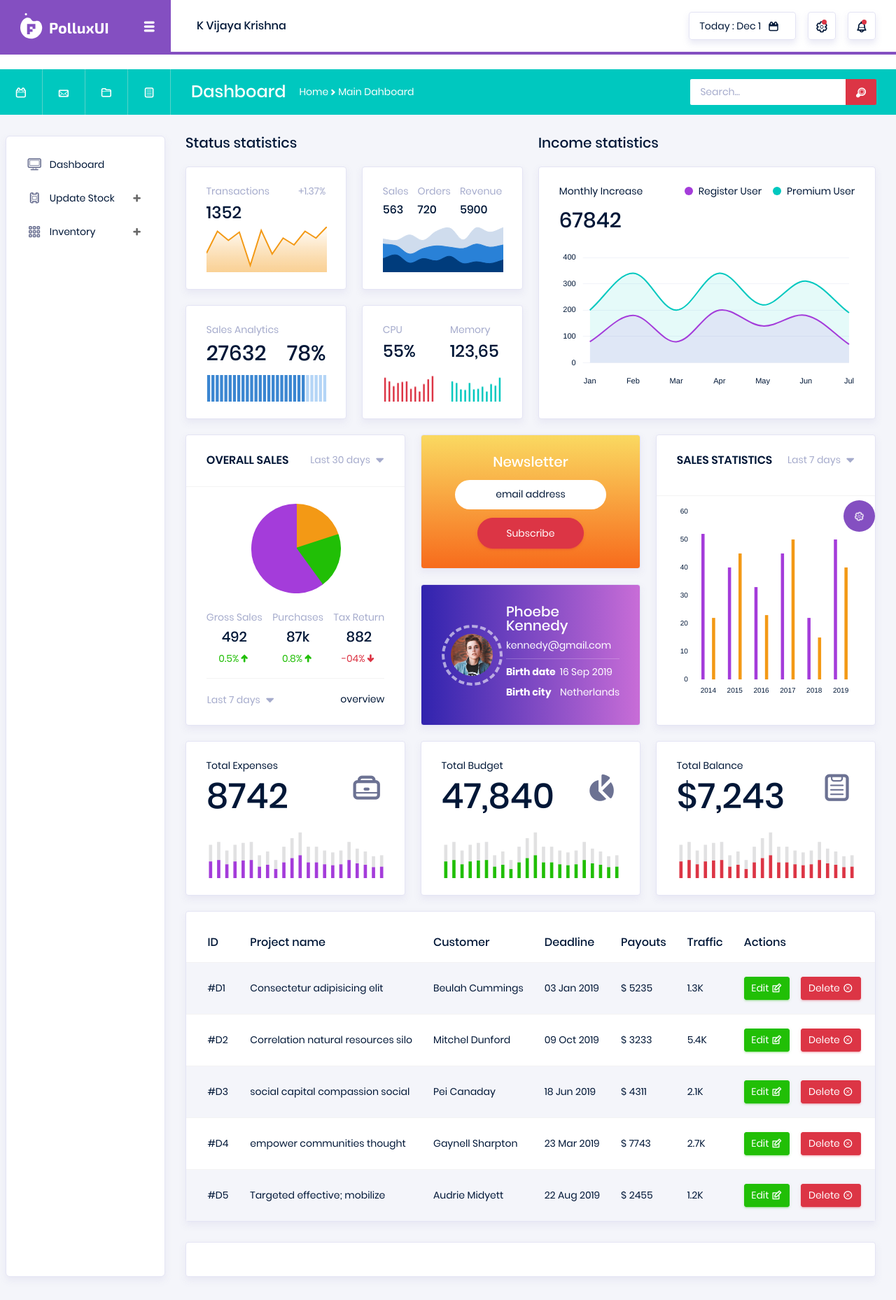
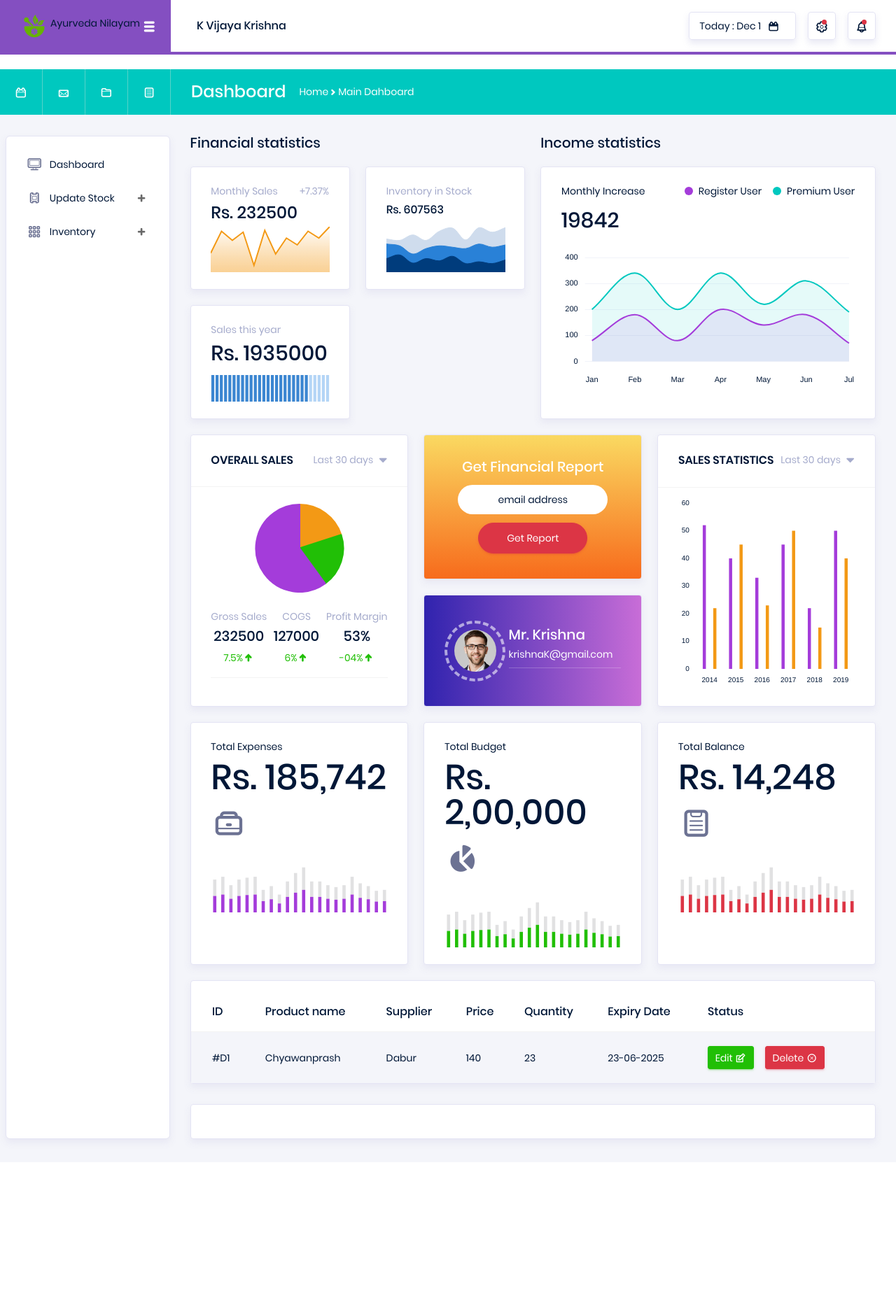
Before and after one commit to MahiS12/Inventory-Management, a Flask app: page / in a window 1280 px wide. Shown: the whole page at 70% size. After the commit the page ends 1640 px from the top, so only its background shows below. Run offline with Flask 3, Linux system fonts and the light colour scheme; style sheets or scripts are compiled from the project's sources; some libraries are stand-ins or nearby versions.

Commit message:
Frontend changes

```diff
--- a/static/scss/vertical-layout-light/_navbar.scss
+++ b/static/scss/vertical-layout-light/_navbar.scss
@@ -40,8 +40,8 @@
         }
 
         img {
-          width: calc(#{$sidebar-width-lg} - 110px );
-          max-width: 100%;
+          // width: calc(#{$sidebar-width-lg} - 110px );
+          width: 40px;
           height: 40px;
           margin: auto;
           vertical-align: middle;
--- a/templates/index.html
+++ b/templates/index.html
@@ -15,7 +15,7 @@
   <!-- inject:css -->
   <link rel="stylesheet" href="/static/css/vertical-layout-light/style.css">
   <!-- endinject -->
-  <link rel="shortcut icon" href="/static/images/favicon.png" />
+  <link rel="shortcut icon" href="/static/images/logo.png" />
 </head>
 <body>
   <div class="row" id="proBanner">
@@ -32,8 +32,10 @@
     <nav class="navbar col-lg-12 col-12 p-0 fixed-top d-flex flex-row">
       <div class="navbar-brand-wrapper d-flex justify-content-center">
         <div class="navbar-brand-inner-wrapper d-flex justify-content-between align-items-center w-100">
-          <a class="navbar-brand brand-logo" href="index.html"><img src="/static/images/logo.svg" alt="logo"/></a>
-          <a class="navbar-brand brand-logo-mini" href="index.html"><img src="/static/images/logo-mini.svg" alt="logo"/></a>
+          <img src="/static/images/logo.png" height="40px" width="40px">
+          <p>Ayurveda Nilayam</p>
+          <!-- <a class="navbar-brand brand-logo" href="index.html"><img src="/static/images/logo.png" height="40px", width="40px", alt="logo"/></a> -->
+          <!-- <a class="navbar-brand brand-logo-mini" href="index.html"><img src="/static/images/logo-mini.svg" alt="logo"/></a> -->
           <button class="navbar-toggler navbar-toggler align-self-center" type="button" data-toggle="minimize">
             <span class="typcn typcn-th-menu"></span>
           </button>
@@ -122,7 +124,7 @@
               <p class="mb-0 font-weight-normal float-left dropdown-header">Notifications</p>
               <a class="dropdown-item preview-item">
                 <div class="preview-thumbnail">
-                  <div class="preview-icon bg-success">
+                  <div class="preview-icon bg-danger">
                     <i class="typcn typcn-info mx-0"></i>
                   </div>
                 </div>
@@ -197,7 +199,7 @@
           </li>
         </ul>
         <ul class="navbar-nav navbar-nav-right">
-          <li class="nav-item nav-search d-none d-md-block mr-0">
+          <!-- <li class="nav-item nav-search d-none d-md-block mr-0">
             <div class="input-group">
               <input type="text" class="form-control" placeholder="Search..." aria-label="search" aria-describedby="search">
               <div class="input-group-prepend">
@@ -206,13 +208,13 @@
                 </span>
               </div>
             </div>
-          </li>
+          </li> -->
         </ul>
       </div>
     </nav>
     <div class="container-fluid page-body-wrapper">
       <!-- partial:partials/_settings-panel.html -->
-      <div class="theme-setting-wrapper">
+      <!-- <div class="theme-setting-wrapper">
         <div id="settings-trigger"><i class="typcn typcn-cog-outline"></i></div>
         <div id="theme-settings" class="settings-panel">
           <i class="settings-close typcn typcn-times"></i>
@@ -229,7 +231,7 @@
             <div class="tiles default"></div>
           </div>
         </div>
-      </div>
+      </div> -->
       <div id="right-sidebar" class="settings-panel">
         <i class="settings-close typcn typcn-times"></i>
         <ul class="nav nav-tabs" id="setting-panel" role="tablist">
@@ -495,16 +497,16 @@
 
           <div class="row">
             <div class="col-xl-6 grid-margin stretch-card flex-column">
-                <h5 class="mb-2 text-titlecase mb-4">Status statistics</h5>
+                <h5 class="mb-2 text-titlecase mb-4">Financial statistics</h5>
               <div class="row">
                 <div class="col-md-6 grid-margin stretch-card">
                   <div class="card">
                     <div class="card-body d-flex flex-column justify-content-between">
                       <div class="d-flex justify-content-between align-items-center mb-2">
-                        <p class="mb-0 text-muted">Transactions</p>
-                        <p class="mb-0 text-muted">+1.37%</p>
+                        <p class="mb-0 text-muted">Monthly Sales</p>
+                        <p class="mb-0 text-muted">+7.37%</p>
                       </div>
-                      <h4>1352</h4>
+                      <h4>Rs. 232500</h4>
                       <canvas id="transactions-chart" class="mt-auto" height="65"></canvas>
                     </div>
                   </div>
@@ -514,17 +516,17 @@
                     <div class="card-body d-flex flex-column justify-content-between">
                       <div class="d-flex justify-content-between align-items-center mb-2">
                         <div>
-                          <p class="mb-2 text-muted">Sales</p>
-                          <h6 class="mb-0">563</h6>
+                          <p class="mb-2 text-muted">Inventory in Stock</p>
+                          <h6 class="mb-0">Rs. 607563</h6>
                         </div>
-                        <div>
+                        <!-- <div>
                           <p class="mb-2 text-muted">Orders</p>
                           <h6 class="mb-0">720</h6>
-                        </div>
-                        <div>
+                        </div> -->
+                        <!-- <div>
                           <p class="mb-2 text-muted">Revenue</p>
                           <h6 class="mb-0">5900</h6>
-                        </div>
+                        </div> -->
                       </div>
                       <canvas id="sales-chart-a" class="mt-auto" height="65"></canvas>
                     </div>
@@ -535,16 +537,17 @@
                 <div class="col-md-6 stretch-card grid-margin grid-margin-md-0">
                   <div class="card">
                     <div class="card-body d-flex flex-column justify-content-between">
-                      <p class="text-muted">Sales Analytics</p>
+                      <p class="text-muted">Sales this year</p>
                       <div class="d-flex justify-content-between align-items-center mb-2">
-                        <h3 class="mb-">27632</h3>
-                        <h3 class="mb-">78%</h3>
+                        <h3 class="mb-">Rs. 1935000</h3>
+                        <!-- <h3 class="mb-">2.5%</h3> -->
                       </div>
                       <canvas id="sales-chart-b" class="mt-auto" height="38"></canvas>
+                      <!-- <canvas id="transactions-chart" class="mt-auto" height="38"></canvas> -->
                     </div>
                   </div>
                 </div>
-                <div class="col-md-6 stretch-card">
+                <!-- <div class="col-md-6 stretch-card">
                   <div class="card">
                     <div class="card-body">
                       <div class="row h-100">
@@ -561,7 +564,7 @@
                       </div>
                     </div>
                   </div>
-                </div>
+                </div> -->
               </div>
             </div>
             <div class="col-xl-6 grid-margin stretch-card flex-column">
@@ -573,7 +576,7 @@
                       <div class="d-flex justify-content-between align-items-start flex-wrap">
                         <div>
                           <p class="mb-3">Monthly Increase</p>
-                          <h3>67842</h3>
+                          <h3>19842</h3>
                         </div>
                         <div id="income-chart-legend" class="d-flex flex-wrap mt-1 mt-md-0"></div>
                       </div>
@@ -597,11 +600,11 @@
                       </button>
                       <div class="dropdown-menu" aria-labelledby="dropdownMenuSizeButton3">
                         <h6 class="dropdown-header">Settings</h6>
-                        <a class="dropdown-item" href="javascript:;">Action</a>
-                        <a class="dropdown-item" href="javascript:;">Another action</a>
-                        <a class="dropdown-item" href="javascript:;">Something else here</a>
-                        <div class="dropdown-divider"></div>
-                        <a class="dropdown-item" href="javascript:;">Separated link</a>
+                        <a class="dropdown-item" href="javascript:;">Last 6 months</a>
+                        <a class="dropdown-item" href="javascript:;">This Year</a>
+                        <a class="dropdown-item" href="javascript:;">Overall</a>
+                        <!-- <div class="dropdown-divider"></div>
+                        <a class="dropdown-item" href="javascript:;">Separated link</a> -->
                       </div>
                     </div>
                   </div>
@@ -611,30 +614,30 @@
                   <div class="d-flex align-items-center justify-content-between border-bottom pb-3 mb-3 mt-4">
                     <div class="d-flex flex-column justify-content-center align-items-center">
                       <p class="text-muted">Gross Sales</p>
-                      <h5>492</h5>
+                      <h5>232500</h5>
                       <div class="d-flex align-items-baseline">
-                        <p class="text-success mb-0">0.5%</p>
+                        <p class="text-success mb-0">7.5%</p>
                         <i class="typcn typcn-arrow-up-thick text-success"></i>
                       </div>
                     </div>
                     <div class="d-flex flex-column justify-content-center align-items-center">
-                      <p class="text-muted">Purchases</p>
-                      <h5>87k</h5>
+                      <p class="text-muted">COGS</p>
+                      <h5>127000</h5>
                       <div class="d-flex align-items-baseline">
-                        <p class="text-success mb-0">0.8%</p>
+                        <p class="text-success mb-0">6%</p>
                         <i class="typcn typcn-arrow-up-thick text-success"></i>
                       </div>
                     </div>
                     <div class="d-flex flex-column justify-content-center align-items-center">
-                      <p class="text-muted">Tax Return</p>
-                      <h5>882</h5>
+                      <p class="text-muted">Profit Margin</p>
+                      <h5>53%</h5>
                       <div class="d-flex align-items-baseline">
-                        <p class="text-danger mb-0">-04%</p>
-                        <i class="typcn typcn-arrow-down-thick text-danger"></i>
+                        <p class="text-success mb-0">-04%</p>
+                        <i class="typcn typcn-arrow-up-thick text-success"></i>
                       </div>
                     </div>
                   </div>
-                  <div class="d-flex justify-content-between align-items-center">
+                  <!-- <div class="d-flex justify-content-between align-items-center">
                     <div class="dropdown">
                       <button class="btn bg-white p-0 pb-1 pt-1 text-muted btn-sm dropdown-toggle" type="button" id="dropdownMenuSizeButton3" data-toggle="dropdown" aria-haspopup="true" aria-expanded="false">
                           Last 7 days
@@ -649,7 +652,7 @@
                       </div>
                     </div>
                     <p class="mb-0">overview</p>
-                  </div>
+                  </div> -->
                 </div>
               </div>
             </div>
@@ -659,12 +662,12 @@
                   <div class="card newsletter-card bg-gradient-warning">
                     <div class="card-body">
                       <div class="d-flex flex-column align-items-center justify-content-center h-100">
-                        <h5 class="mb-3 text-white">Newsletter</h5>
+                        <h5 class="mb-3 text-white">Get Financial Report</h5>
                         <form class="form d-flex flex-column align-items-center justify-content-between w-100">
                           <div class="form-group mb-2 w-100">
                             <input type="text" class="form-control" placeholder="email address">
                           </div>
-                          <button class="btn btn-danger btn-rounded mt-1" type="submit">Subscribe</button>
+                          <button class="btn btn-danger btn-rounded mt-1" type="submit">Get Report</button>
                         </form>
                       </div>
                     </div>
@@ -676,21 +679,21 @@
                       <div class="row align-items-center h-100">
                         <div class="col-md-4">
                           <figure class="avatar mx-auto mb-4 mb-md-0">
-                            <img src="images/faces/face20.jpg" alt="avatar">
+                            <img src="../static/images/faces/face21.jpg" alt="avatar">
                           </figure>
                         </div>
                         <div class="col-md-8">
-                          <h5 class="text-white text-center text-md-left">Phoebe Kennedy</h5>
-                          <p class="text-white text-center text-md-left">kennedy@gmail.com</p>
+                          <h5 class="text-white text-center text-md-left">Mr. Krishna</h5>
+                          <p class="text-white text-center text-md-left">krishnaK@gmail.com</p>
                           <div class="d-flex align-items-center justify-content-between info pt-2">
-                            <div>
+                            <!-- <div>
                               <p class="text-white font-weight-bold">Birth date</p>
                               <p class="text-white font-weight-bold">Birth city</p>
                             </div>
                             <div>
-                              <p class="text-white">16 Sep 2019</p>
-                              <p class="text-white">Netherlands</p>
-                            </div>
+                              <p class="text-white">16 Sep 1975</p>
+                              <p class="text-white">Kothugadem</p>
+                            </div> -->
                           </div>
                         </div>
                       </div>
@@ -706,15 +709,18 @@
                     <h6 class="mb-2 mb-md-0 text-uppercase font-weight-medium">Sales statistics</h6>
                     <div class="dropdown">
                       <button class="btn bg-white p-0 pb-1 text-muted btn-sm dropdown-toggle" type="button" id="dropdownMenuSizeButton4" data-toggle="dropdown" aria-haspopup="true" aria-expanded="false">
-                          Last 7 days
+                          Last 30 days
                       </button>
                       <div class="dropdown-menu" aria-labelledby="dropdownMenuSizeButton4">
-                        <h6 class="dropdown-header">Settings</h6>
-                        <a class="dropdown-item" href="javascript:;">Action</a>
+                        <!-- <h6 class="dropdown-header">Settings</h6> -->
+                        <a class="dropdown-item" href="javascript:;">Last 6 months</a>
+                        <a class="dropdown-item" href="javascript:;">This Year</a>
+                        <a class="dropdown-item" href="javascript:;">Overall</a>
+                        <!-- <a class="dropdown-item" href="javascript:;">Action</a>
                         <a class="dropdown-item" href="javascript:;">Another action</a>
                         <a class="dropdown-item" href="javascript:;">Something else here</a>
                         <div class="dropdown-divider"></div>
-                        <a class="dropdown-item" href="javascript:;">Separated link</a>
+                        <a class="dropdown-item" href="javascript:;">Separated link</a> -->
                       </div>
                     </div>
                   </div>
@@ -733,7 +739,7 @@
                   <div class="d-flex align-items-center justify-content-between justify-content-md-center justify-content-xl-between flex-wrap mb-4">
                     <div>
                       <p class="mb-2 text-md-center text-lg-left">Total Expenses</p>
-                      <h1 class="mb-0">8742</h1>
+                      <h1 class="mb-0">Rs. 185,742</h1>
                     </div>
                     <i class="typcn typcn-briefcase icon-xl text-secondary"></i>
                   </div>
@@ -747,7 +753,7 @@
                   <div class="d-flex align-items-center justify-content-between justify-content-md-center justify-content-xl-between flex-wrap mb-4">
                     <div>
                       <p class="mb-2 text-md-center text-lg-left">Total Budget</p>
-                      <h1 class="mb-0">47,840</h1>
+                      <h1 class="mb-0">Rs. 2,00,000</h1>
                     </div>
                     <i class="typcn typcn-chart-pie icon-xl text-secondary"></i>
                   </div>
@@ -761,7 +767,7 @@
                   <div class="d-flex align-items-center justify-content-between justify-content-md-center justify-content-xl-between flex-wrap mb-4">
                     <div>
                       <p class="mb-2 text-md-center text-lg-left">Total Balance</p>
-                      <h1 class="mb-0">$7,243</h1>
+                      <h1 class="mb-0">Rs. 14,248</h1>
                     </div>
                     <i class="typcn typcn-clipboard icon-xl text-secondary"></i>
                   </div>
@@ -779,22 +785,22 @@
                     <thead>
                       <tr>
                         <th class="ml-5">ID</th>
-                        <th>Project name</th>
-                        <th>Customer</th>
-                        <th>Deadline</th>
-                        <th>Payouts	</th>
-                        <th>Traffic</th>
-                        <th>Actions</th>
+                        <th>Product name</th>
+                        <th>Supplier</th>
+                        <th>Price</th>
+                        <th>Quantity	</th>
+                        <th>Expiry Date</th>
+                        <th>Status</th>
                       </tr>
                     </thead>
                     <tbody>
                       <tr>
                         <td>#D1</td>
-                        <td>Consectetur adipisicing elit </td>
-                        <td>Beulah Cummings</td>
-                        <td>03 Jan 2019</td>
-                        <td>$ 5235</td>
-                        <td>1.3K</td>
+                        <td>Chyawanprash </td>
+                        <td>Dabur</td>
+                        <td>140</td>
+                        <td>23</td>
+                        <td>23-06-2025</td>
                         <td>
                           <div class="d-flex align-items-center">
                             <button type="button" class="btn btn-success btn-sm btn-icon-text mr-3">
@@ -808,7 +814,7 @@
                           </div>
                         </td>
                       </tr>
-                      <tr>
+                      <!-- <tr>
                         <td>#D2</td>
                         <td>Correlation natural resources silo</td>
                         <td>Mitchel Dunford</td>
@@ -887,7 +893,7 @@
                             </button>
                           </div>
                         </td>
-                      </tr>
+                      </tr> -->
                     </tbody>
                   </table>
                 </div>
```
Also changed, not shown: static/images/logo.png (added).
